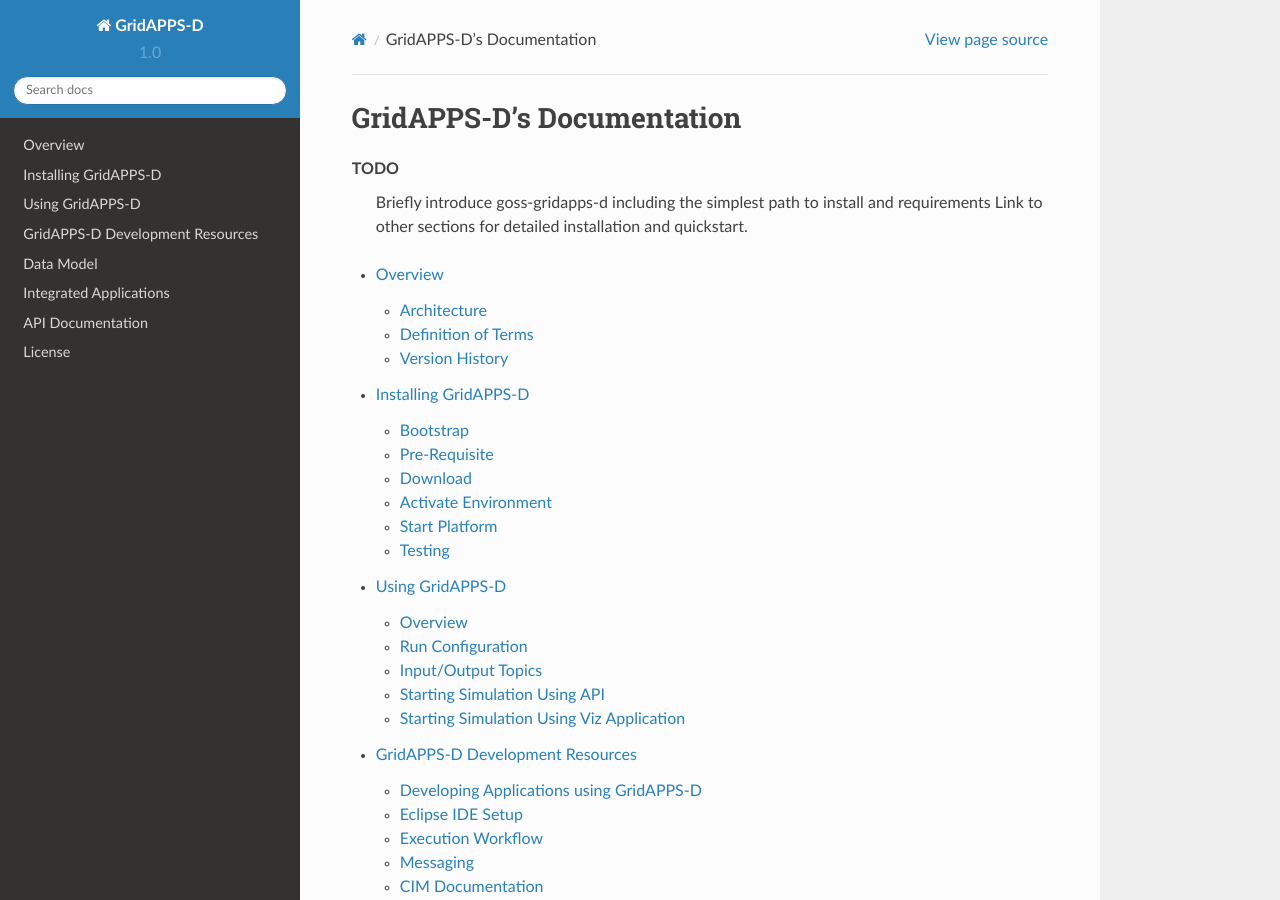
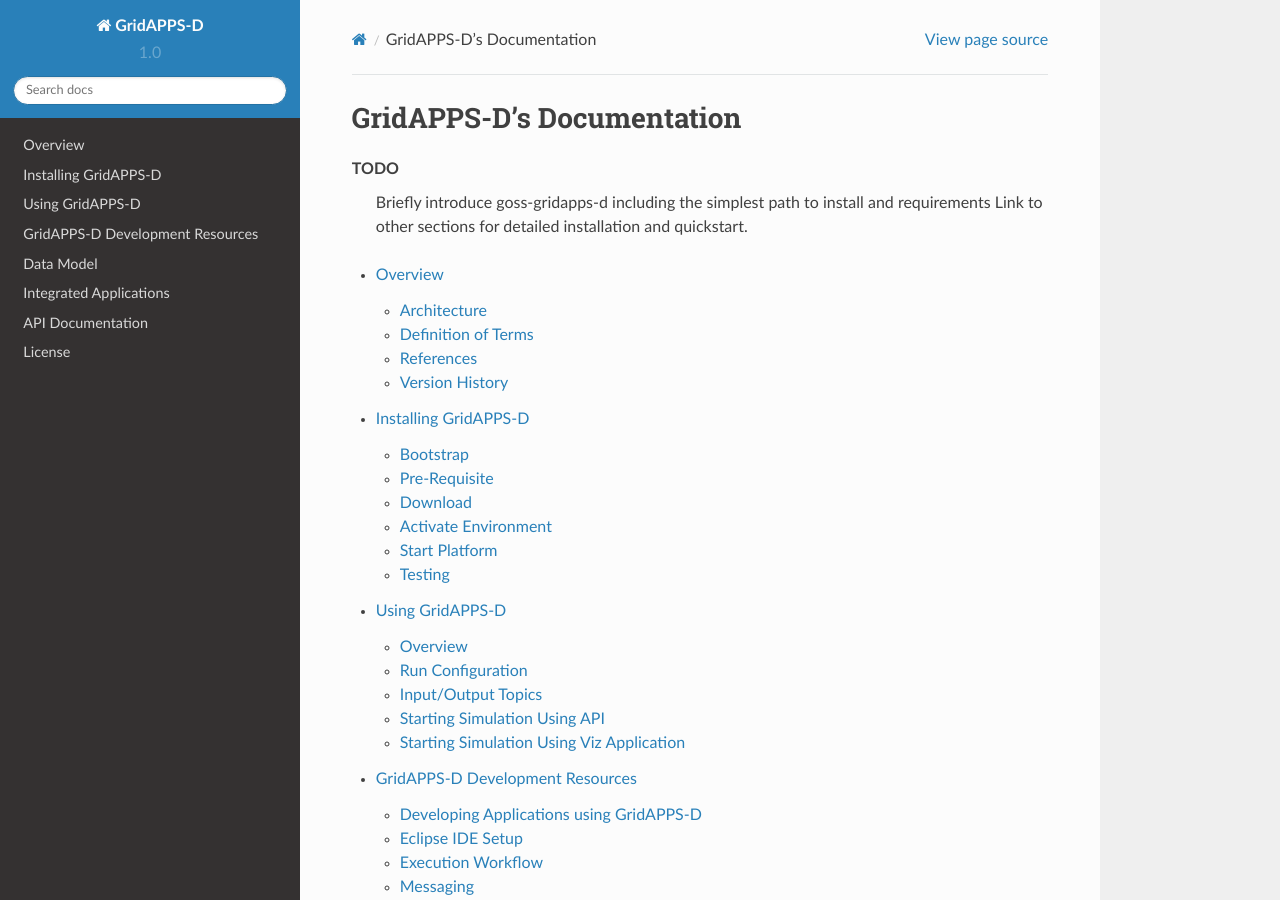
Before and after one commit to GRIDAPPSD/GOSS-GridAPPS-D, a Sphinx documentation site: the page built from docs/source/index.rst, in a window 1280 px wide and 900 px high. Built offline with Sphinx 7.4.7 and the Read the Docs theme 2.0.0, drawn with Linux system fonts in a browser that asks for light colours; pages that are not in the unit, such as notebooks, are missing from menus.

Commit message:
Added accidentally removed references

```diff
--- a/docs/source/overview/index.rst
+++ b/docs/source/overview/index.rst
@@ -25,4 +25,6 @@ based ADMS application development platform; GridAPPS-D.
 
 .. include:: definitions.rst
 
+.. include:: references.inc
+
 .. include:: version_history.rst
```
